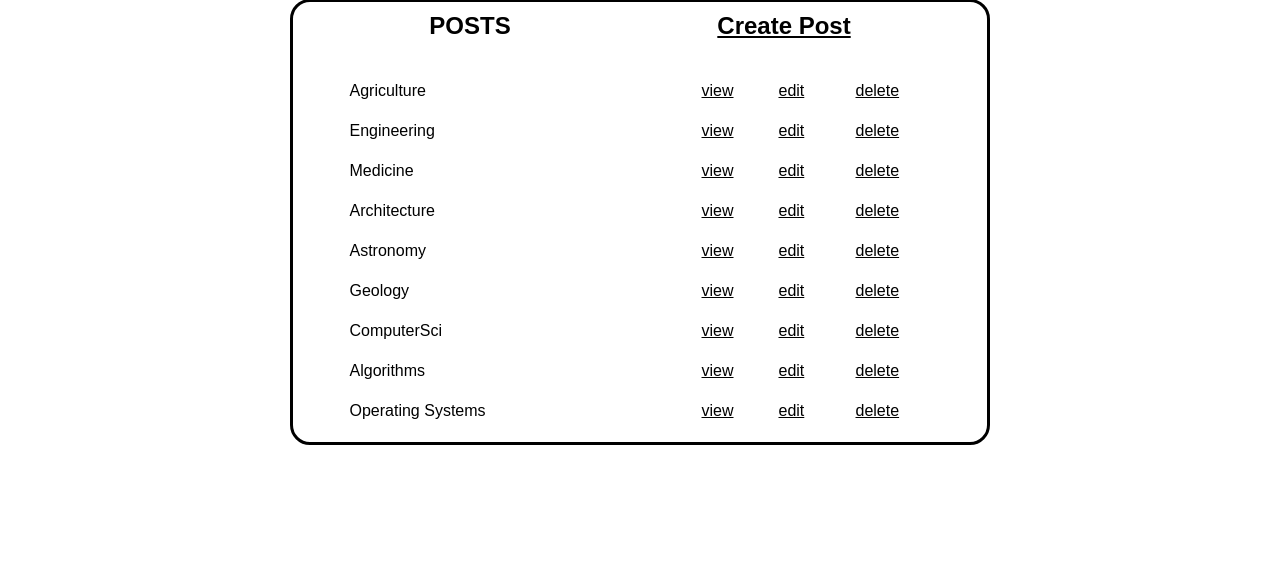
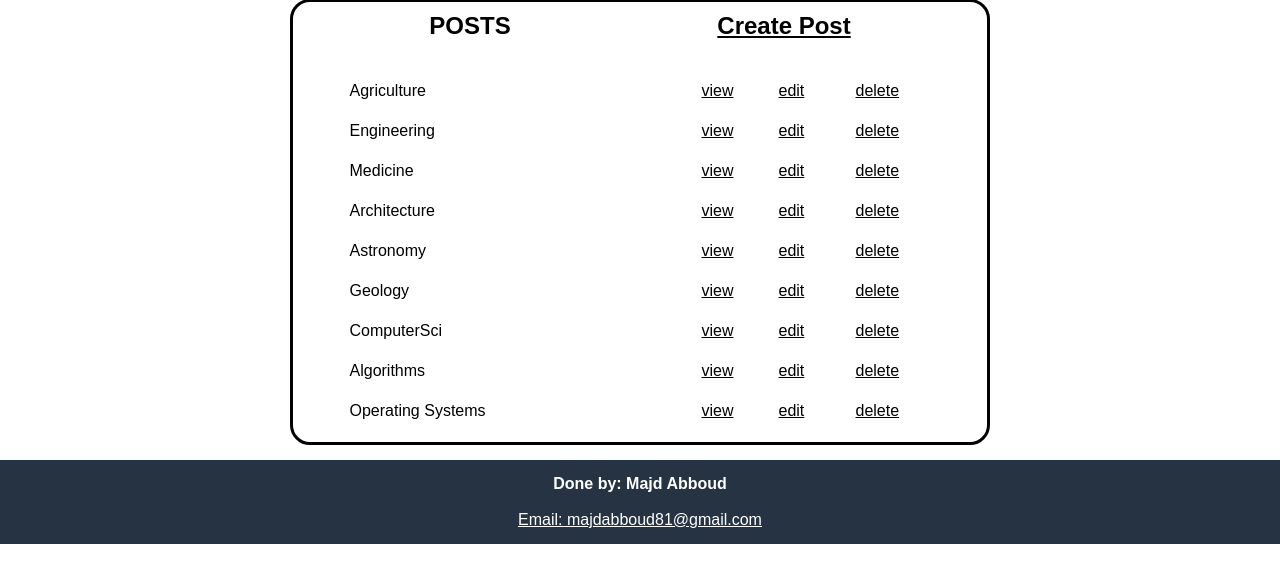
Before and after one commit to TChi91/forums-flask-1, a Flask app: page / in a window 1280 px wide. Shown: the part 121-704 px from the top of the page. Run offline with Flask 2, Linux system fonts and the light colour scheme.

Commit message:
Added a footer

```diff
--- a/app/static/style.css
+++ b/app/static/style.css
@@ -107,6 +107,16 @@ form{
     text-align: center;
 }
 
+#wsfooter{
+    clear: both;
+    text-align: center;
+    background-color: #253342;
+    color: white;
+    padding: 15px;
+    margin-top: 15px;
+}
+
+
 .cta {
     width: 190px;
     height: 50px;
--- a/app/templates/index.html
+++ b/app/templates/index.html
@@ -41,5 +41,10 @@
             </tbody>
         </table>
     </div>
+    <footer id="wsfooter">
+        <h4>Done by: Majd Abboud</h4>
+        <br>
+        <p><a href="mailto:majdabboud81@gmail.com">Email: majdabboud81@gmail.com</a></p>
+    </footer>
 </body>
 </html>
--- a/app/templates/topic_add.html
+++ b/app/templates/topic_add.html
@@ -23,6 +23,11 @@
         <p><textarea name="content" placeholder="Content"></textarea></p>
         <p><input class="cta" type="submit" value="Create Post"/></p>
     </form>
+    <footer id="wsfooter">
+        <h4>Done by: Majd Abboud</h4>
+        <br>
+        <p><a href="mailto:majdabboud81@gmail.com">Email: majdabboud81@gmail.com</a></p>
+    </footer>
 </body>
 
 <html>
```
